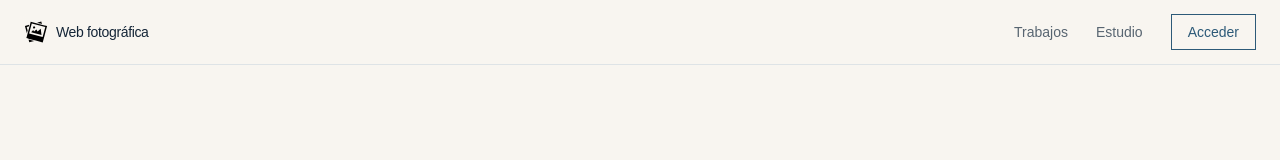
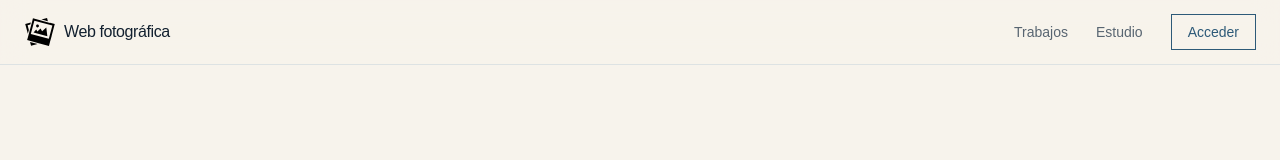
Before and after one commit to JuanJaramillo12004/web-fotografica, a React (Vite) app: page /login in a window 1280 px wide. Shown: the top 160 px of the page. Built offline with nearby package versions, Linux system fonts and the light colour scheme; no server answers.

Commit message:
style: paleta crema + oliva, logo grande en color marca

```diff
--- a/src/components/brand/Logo.tsx
+++ b/src/components/brand/Logo.tsx
@@ -5,13 +5,9 @@ interface LogoProps {
 }
 
 /**
- * Marca temporal mientras llega el logotipo definitivo.
- *
- * Se importa el SVG de `src/assets` (Vite lo procesa y le pone hash en el
- * build), así que reemplazar el archivo actualiza la marca en toda la app.
- * El SVG es negro: `dark:invert` lo deja legible sobre fondos oscuros.
- *
- * Es decorativo; el nombre accesible lo aporta el texto que lo acompaña.
+ * Logotipo de la marca.
+ * Usa `currentColor` para poder teñirse con las utilidades de Tailwind
+ * (`text-primary`, `text-foreground`, ...).
  */
 export function Logo({ className }: LogoProps) {
   return (
@@ -20,7 +16,7 @@ export function Logo({ className }: LogoProps) {
       alt=""
       aria-hidden="true"
       draggable={false}
-      className={`select-none dark:invert ${className ?? ''}`}
+      className={`select-none ${className ?? ''}`}
     />
   )
 }
--- a/src/components/layout/AdminLayout.tsx
+++ b/src/components/layout/AdminLayout.tsx
@@ -24,12 +24,9 @@ export function AdminLayout() {
     <div className="mx-auto flex w-full max-w-7xl flex-1 flex-col gap-8 px-6 py-10 lg:flex-row">
       <aside className="lg:w-56 lg:shrink-0">
         <div className="flex items-center gap-2">
-          <Logo className="size-6 text-primary" />
-          <p className="text-xs font-medium uppercase tracking-wide text-muted-foreground">
-            Panel
-          </p>
+          <Logo className="size-7 text-primary" />
+          <p className="text-sm font-medium text-foreground">Web fotográfica</p>
         </div>
-        <p className="mt-1 text-sm font-medium">{user?.name}</p>
         <p className="text-xs text-muted-foreground">
           {user?.email} · {user?.role}
         </p>
--- a/src/components/layout/RootLayout.tsx
+++ b/src/components/layout/RootLayout.tsx
@@ -43,8 +43,8 @@ export function RootLayout() {
             to="/"
             className="flex items-center gap-2 text-sm font-medium tracking-tight transition-opacity hover:opacity-70"
           >
-            <Logo className="size-6" />
-            <span>Web fotográfica</span>
+            <Logo className="size-8 text-primary" />
+            <span className="text-base font-medium tracking-tight">Web fotográfica</span>
           </Link>
 
           <nav
--- a/src/index.css
+++ b/src/index.css
@@ -10,13 +10,13 @@
   text-rendering: optimizeLegibility;
   -webkit-font-smoothing: antialiased;
   -moz-osx-font-smoothing: grayscale;
-  /* Marfil cálido + azul tinta: editorial, sobrio y fotográfico. */
-  --background: oklch(0.972 0.008 85);
-  --foreground: oklch(0.26 0.04 250);
-  --card: oklch(0.985 0.006 85);
-  --card-foreground: oklch(0.26 0.04 250);
-  --popover: oklch(0.985 0.006 85);
-  --popover-foreground: oklch(0.26 0.04 250);
+  /* Marfil más cálido y profundo para que se aprecie la diferencia. */
+  --background: oklch(0.965 0.01 80);
+  --foreground: oklch(0.24 0.035 250);
+  --card: oklch(0.975 0.008 80);
+  --card-foreground: oklch(0.24 0.035 250);
+  --popover: oklch(0.975 0.008 80);
+  --popover-foreground: oklch(0.24 0.035 250);
   --primary: oklch(0.45 0.07 240);
   --primary-foreground: oklch(0.985 0.005 85);
   --secondary: oklch(0.94 0.012 240);
@@ -97,37 +97,37 @@ body {
 }
 
 .dark {
-  --background: oklch(0.2 0.02 250);
-  --foreground: oklch(0.96 0.008 85);
-  --card: oklch(0.24 0.022 250);
-  --card-foreground: oklch(0.96 0.008 85);
-  --popover: oklch(0.24 0.022 250);
-  --popover-foreground: oklch(0.96 0.008 85);
-  --primary: oklch(0.78 0.06 235);
-  --primary-foreground: oklch(0.22 0.02 250);
-  --secondary: oklch(0.29 0.02 250);
-  --secondary-foreground: oklch(0.96 0.008 85);
-  --muted: oklch(0.29 0.02 250);
-  --muted-foreground: oklch(0.75 0.015 240);
-  --accent: oklch(0.31 0.025 245);
-  --accent-foreground: oklch(0.96 0.008 85);
+  --background: oklch(0.19 0.01 125);
+  --foreground: oklch(0.96 0.006 95);
+  --card: oklch(0.23 0.012 125);
+  --card-foreground: oklch(0.96 0.006 95);
+  --popover: oklch(0.23 0.012 125);
+  --popover-foreground: oklch(0.96 0.006 95);
+  --primary: oklch(0.72 0.09 135);
+  --primary-foreground: oklch(0.2 0.01 125);
+  --secondary: oklch(0.28 0.012 125);
+  --secondary-foreground: oklch(0.96 0.006 95);
+  --muted: oklch(0.28 0.012 125);
+  --muted-foreground: oklch(0.76 0.01 130);
+  --accent: oklch(0.31 0.015 130);
+  --accent-foreground: oklch(0.96 0.006 95);
   --destructive: oklch(0.7 0.16 25);
   --border: oklch(1 0 0 / 12%);
   --input: oklch(1 0 0 / 16%);
-  --ring: oklch(0.62 0.05 240);
-  --chart-1: oklch(0.7 0.08 235);
-  --chart-2: oklch(0.78 0.06 200);
-  --chart-3: oklch(0.55 0.07 250);
-  --chart-4: oklch(0.85 0.04 220);
-  --chart-5: oklch(0.42 0.04 250);
-  --sidebar: oklch(0.24 0.022 250);
-  --sidebar-foreground: oklch(0.96 0.008 85);
-  --sidebar-primary: oklch(0.78 0.06 235);
-  --sidebar-primary-foreground: oklch(0.22 0.02 250);
-  --sidebar-accent: oklch(0.31 0.025 245);
-  --sidebar-accent-foreground: oklch(0.96 0.008 85);
+  --ring: oklch(0.64 0.08 135);
+  --chart-1: oklch(0.72 0.09 135);
+  --chart-2: oklch(0.78 0.08 120);
+  --chart-3: oklch(0.58 0.08 140);
+  --chart-4: oklch(0.88 0.05 125);
+  --chart-5: oklch(0.48 0.06 130);
+  --sidebar: oklch(0.23 0.012 125);
+  --sidebar-foreground: oklch(0.96 0.006 95);
+  --sidebar-primary: oklch(0.72 0.09 135);
+  --sidebar-primary-foreground: oklch(0.2 0.01 125);
+  --sidebar-accent: oklch(0.31 0.015 130);
+  --sidebar-accent-foreground: oklch(0.96 0.006 95);
   --sidebar-border: oklch(1 0 0 / 12%);
-  --sidebar-ring: oklch(0.62 0.05 240);
+  --sidebar-ring: oklch(0.64 0.08 135);
 }
 
 @layer base {
```
Also changed, not shown: src/assets/pictures.svg.
